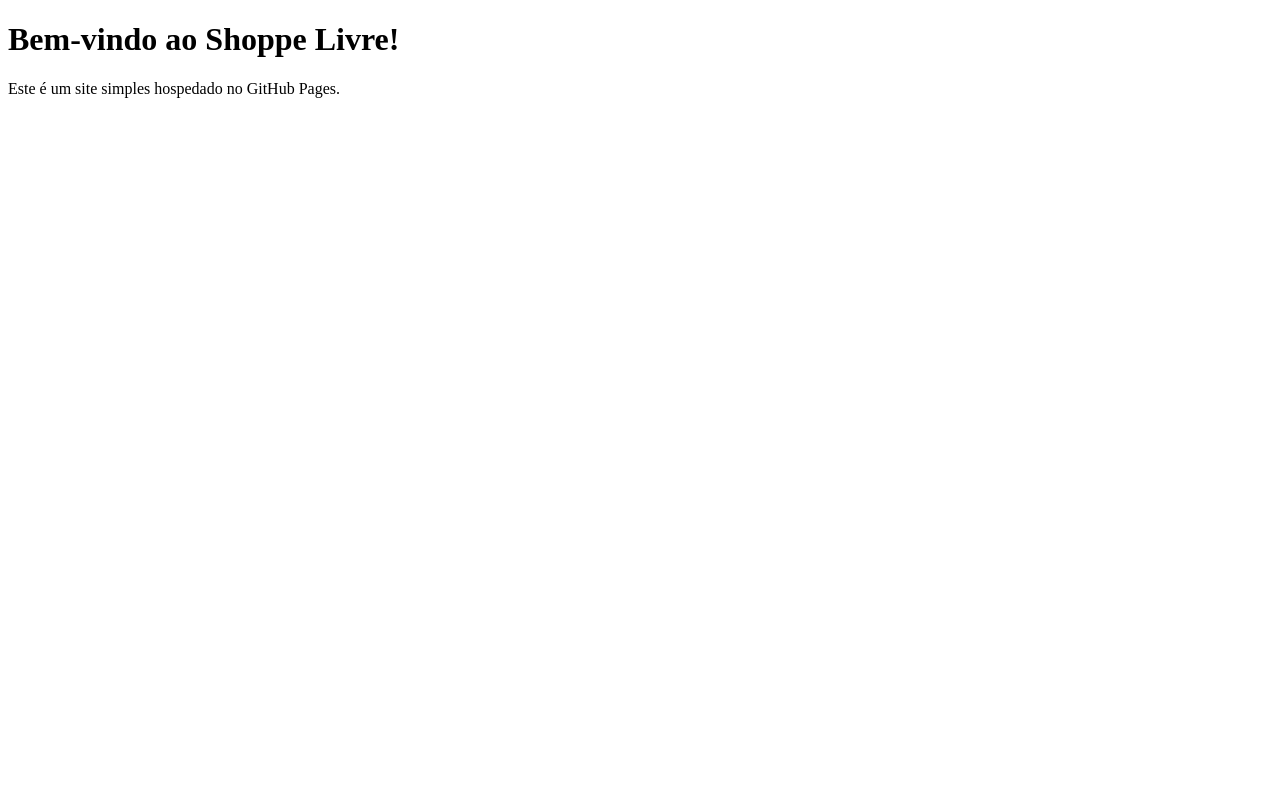
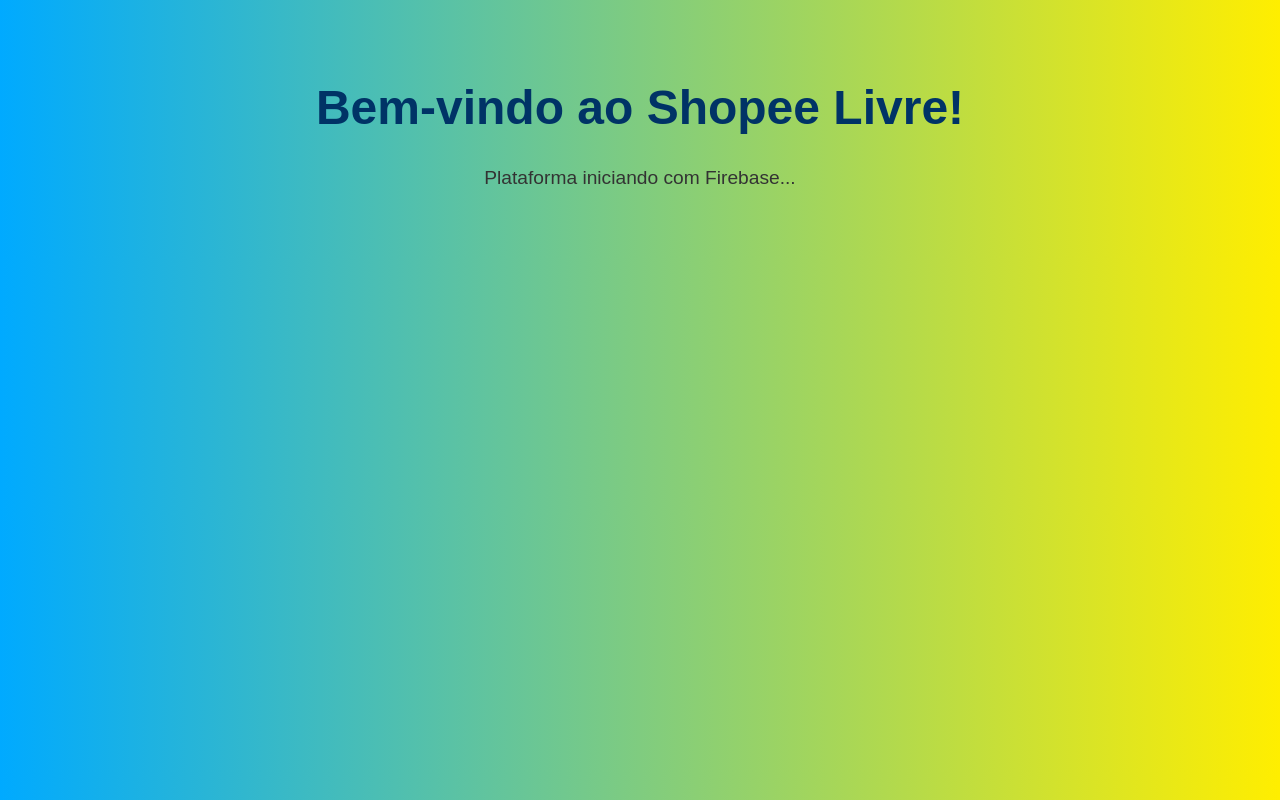
Before and after one commit to Eduardo282930/Shoppe-Livre, a plain HTML site: page index.html in a window 1280 px wide. Drawn offline with Linux system fonts and the light colour scheme.

Commit message:
Add files via upload

```diff
--- a/index.html
+++ b/index.html
@@ -1,12 +1,51 @@
 <!DOCTYPE html>
 <html lang="pt-BR">
 <head>
-    <meta charset="UTF-8">
-    <meta name="viewport" content="width=device-width, initial-scale=1.0">
-    <title>Shoppe Livre</title>
+  <meta charset="UTF-8">
+  <meta name="viewport" content="width=device-width, initial-scale=1.0">
+  <title>Shopee Livre</title>
+  <style>
+    body {
+      font-family: Arial, sans-serif;
+      background: linear-gradient(to right, #00aaff, #ffee00);
+      color: #333;
+      text-align: center;
+      padding: 40px;
+    }
+    h1 {
+      font-size: 3em;
+      color: #003366;
+    }
+    p {
+      font-size: 1.2em;
+    }
+  </style>
 </head>
 <body>
-    <h1>Bem-vindo ao Shoppe Livre!</h1>
-    <p>Este é um site simples hospedado no GitHub Pages.</p>
+
+  <h1>Bem-vindo ao Shopee Livre!</h1>
+  <p>Plataforma iniciando com Firebase...</p>
+
+  <script type="module">
+    // Importar funções do Firebase
+    import { initializeApp } from "https://www.gstatic.com/firebasejs/11.7.1/firebase-app.js";
+    import { getAnalytics } from "https://www.gstatic.com/firebasejs/11.7.1/firebase-analytics.js";
+
+    // Configuração do Firebase
+    const firebaseConfig = {
+      apiKey: "AIzaSyAOqkUT-LmAYTqmEPT3na6mV29iRJWh0vs",
+      authDomain: "shoppe-livre.firebaseapp.com",
+      projectId: "shoppe-livre",
+      storageBucket: "shoppe-livre.firebasestorage.app",
+      messagingSenderId: "234531926019",
+      appId: "1:234531926019:web:c271cab13011a6cc395e36",
+      measurementId: "G-FDT2NLHQQR"
+    };
+
+    // Inicializar Firebase
+    const app = initializeApp(firebaseConfig);
+    const analytics = getAnalytics(app);
+  </script>
+
 </body>
 </html>
```
